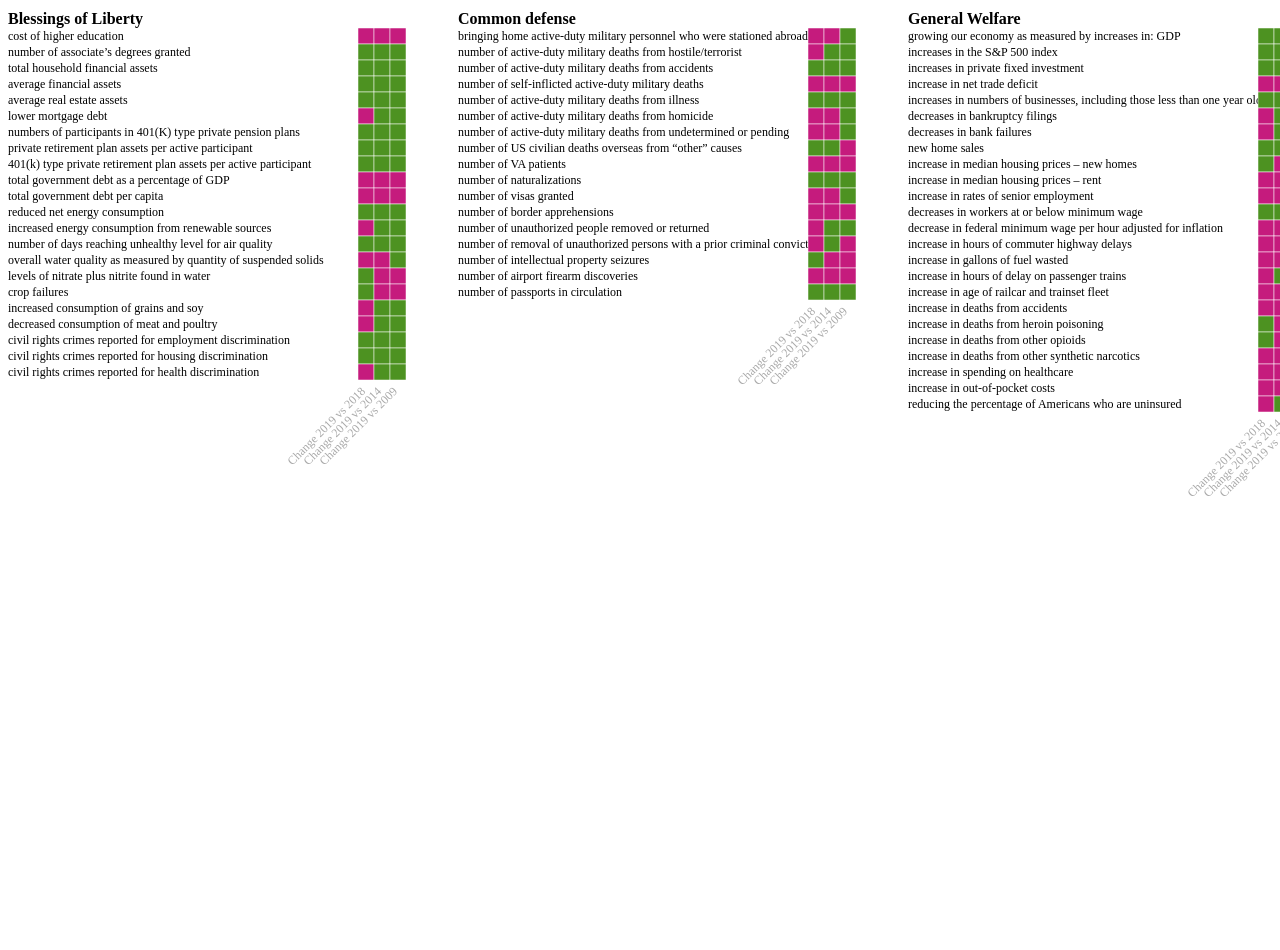
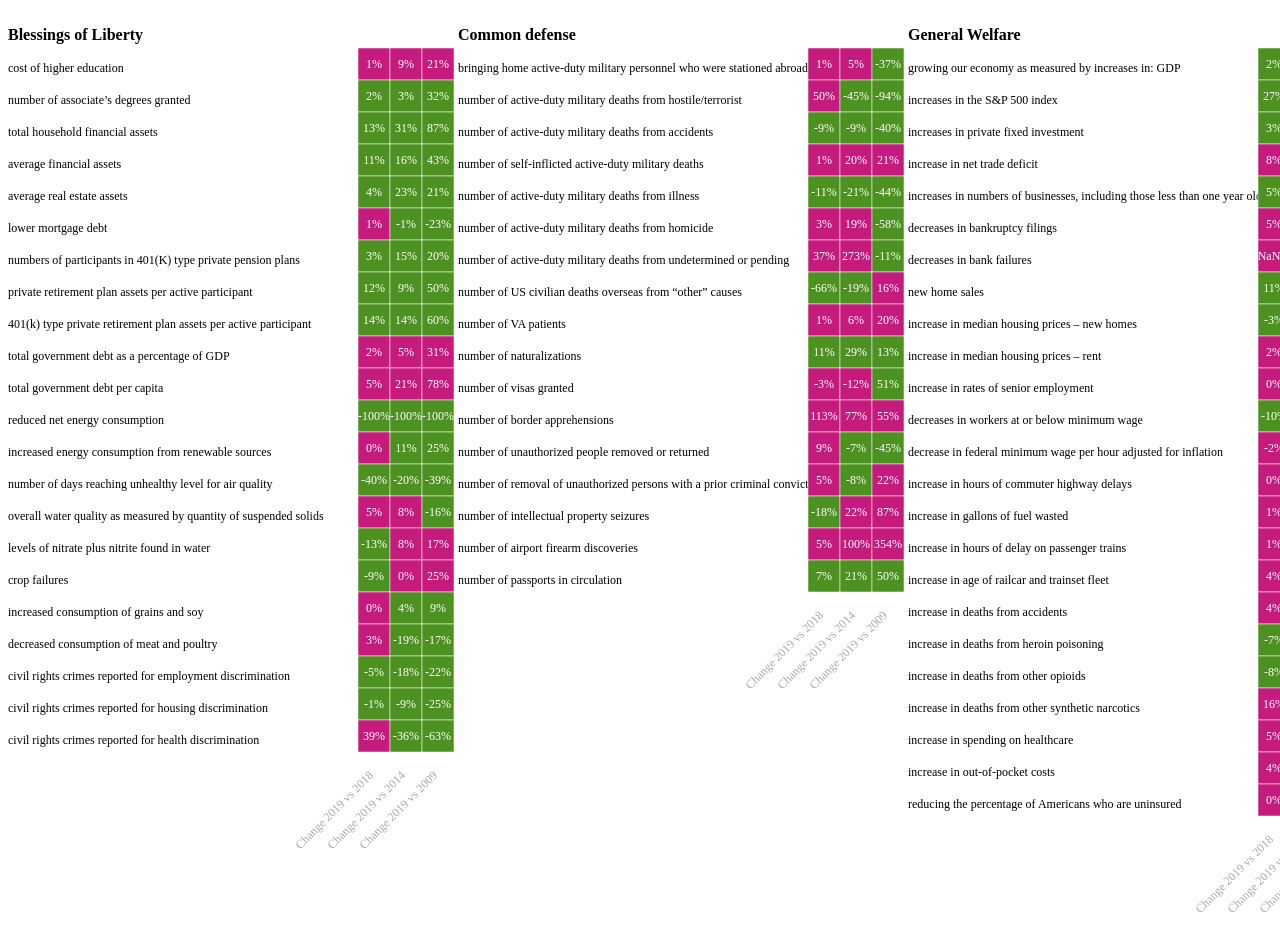
Before and after one commit to fernandob-usafacts/10k, a plain HTML site: page index.html in a window 1280 px wide. Shown: the top 950 px of the page. Drawn offline with Linux system fonts and the light colour scheme.

Commit message:
add numbers

```diff
--- a/index.html
+++ b/index.html
@@ -31,7 +31,7 @@
         d3.csv("10k_indicators.csv")
       ]).then(function(data){
 
-        const lineHeight = 16;
+        const lineHeight = 32;
 
         let indicators = data[0];
         indicators.forEach(d => {
@@ -131,14 +131,28 @@
               "color": d.good_trend === 'negative' ? (d[col] < 0 ? positiveColor : negativeColor) : (d[col] > 0 ? positiveColor : negativeColor)
             }})
           )
-          .join("rect")
+
+        changes.join("rect")
           .attr("width", lineHeight)
           .attr("height", lineHeight)
           .attr("x", (d,i) => i * lineHeight)
           .attr("y", 0)
           .attr("fill", d => d.color)
           .style("stroke", "white")
-            .style("stroke-width", 0.5)
+          .style("stroke-width", 0.5);
+
+        changes.join("text")
+          // .attr("width", lineHeight)
+          // .attr("height", lineHeight)
+          .attr("x", (d,i) => (i + 1/2) * lineHeight)
+          .attr("y", lineHeight - 12)
+          .attr("font-size", 12)
+          .attr("fill", "white")
+          .attr("text-anchor", "middle")
+          // .attr("fill", d => d.color)
+          // .style("stroke", "white")
+          // .style("stroke-width", 0.5)
+          .text(d => d.value.toFixed(0) + '%')
 
       })
     </script>
```
Lines whose indentation alone changed are shown as unchanged.
